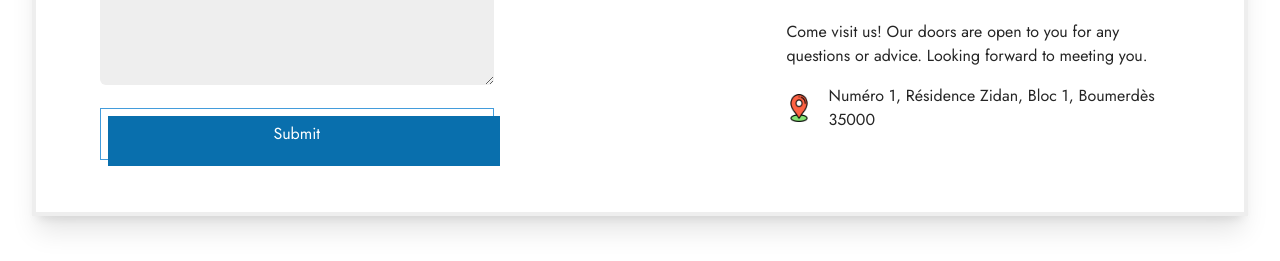
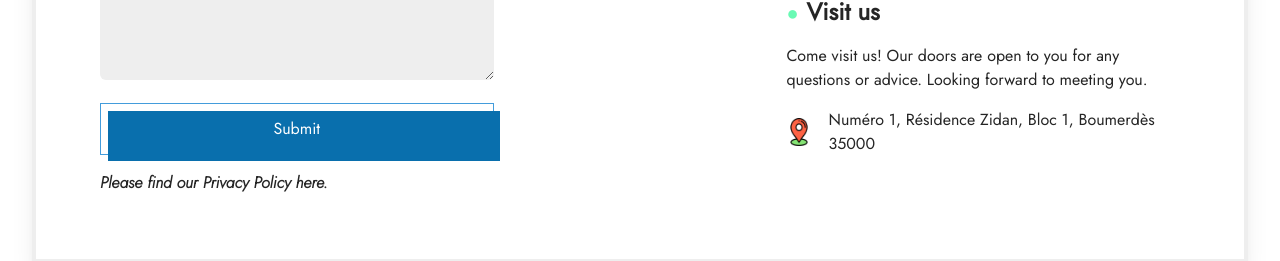
Before and after one commit to KamelMesbahi13/dzWorkAway, a React (Vite) app: page /Contactez-Nous in a window 1280 px wide. Shown: the part 1363-1624 px from the top of the page. Built offline with nearby package versions, Linux system fonts and the light colour scheme.

Commit message:
Privacy Page

```diff
--- a/src/Components/ContactUs/GetInTouch/GetInTouch.jsx
+++ b/src/Components/ContactUs/GetInTouch/GetInTouch.jsx
@@ -19,6 +19,8 @@ const data = [
     VisitUs_paragraph:
       "Come visit us! Our doors are open to you for any questions or advice. Looking forward to meeting you.",
     VisitUs: "Numéro 1, Résidence Zidan, Bloc 1, Boumerdès 35000",
+    Privacy_Policy_Title: "Privacy Policy",
+    Privacy_Policy_Text: "Please find our Privacy Policy here.",
   },
 ];
 
@@ -91,6 +93,8 @@ const GetInTouch = () => {
                 VisitUs,
                 VisitUs_Title,
                 VisitUs_paragraph,
+                Privacy_Policy_Title,
+                Privacy_Policy_Text,
               }) => {
                 return (
                   <div key={id}>
@@ -178,6 +182,17 @@ const GetInTouch = () => {
                             </button>
                           </div>
                         </form>
+                        <div>
+                          <div className="my-4">
+                            <a
+                              className="italic font-bold"
+                              href="/Confidentialité"
+                              target="_blank"
+                            >
+                              {Privacy_Policy_Text}
+                            </a>
+                          </div>
+                        </div>
                       </div>
                       <div className="w-full md:w-[40%] p-8">
                         <div>
```
